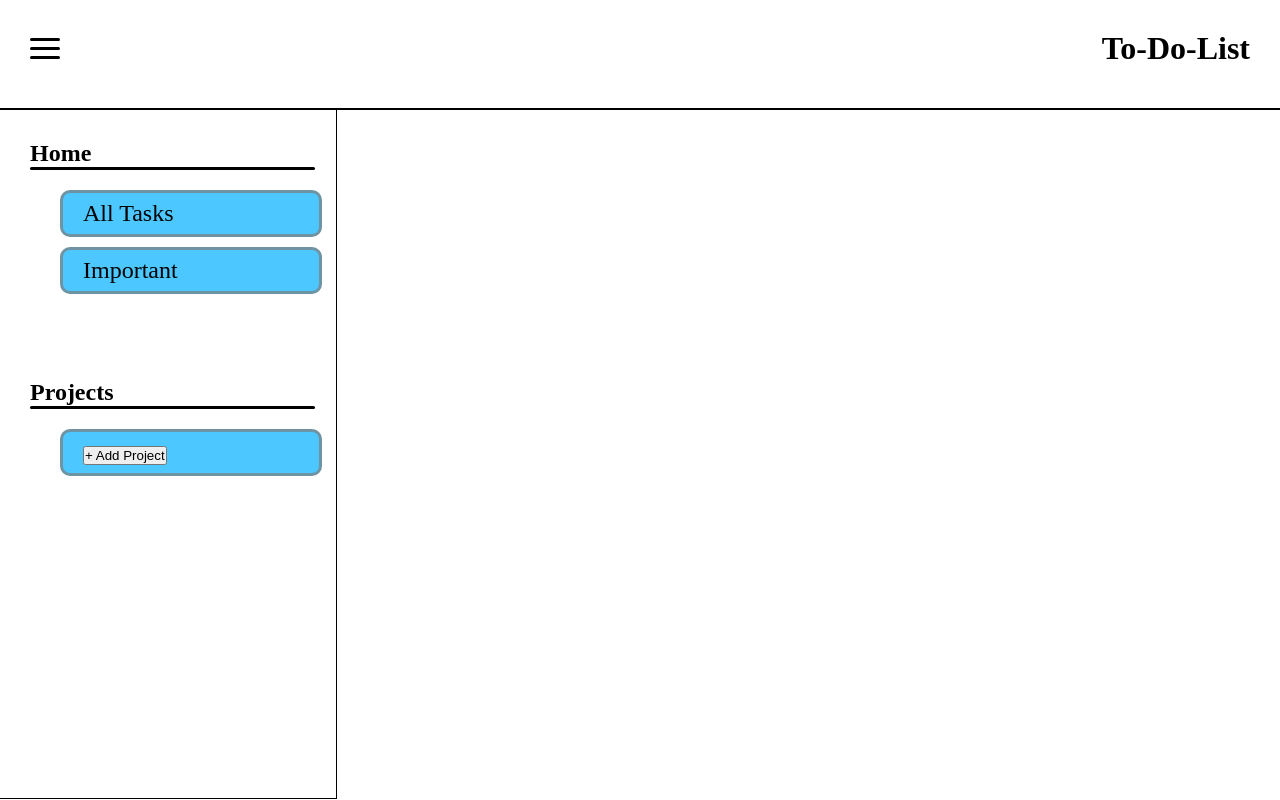
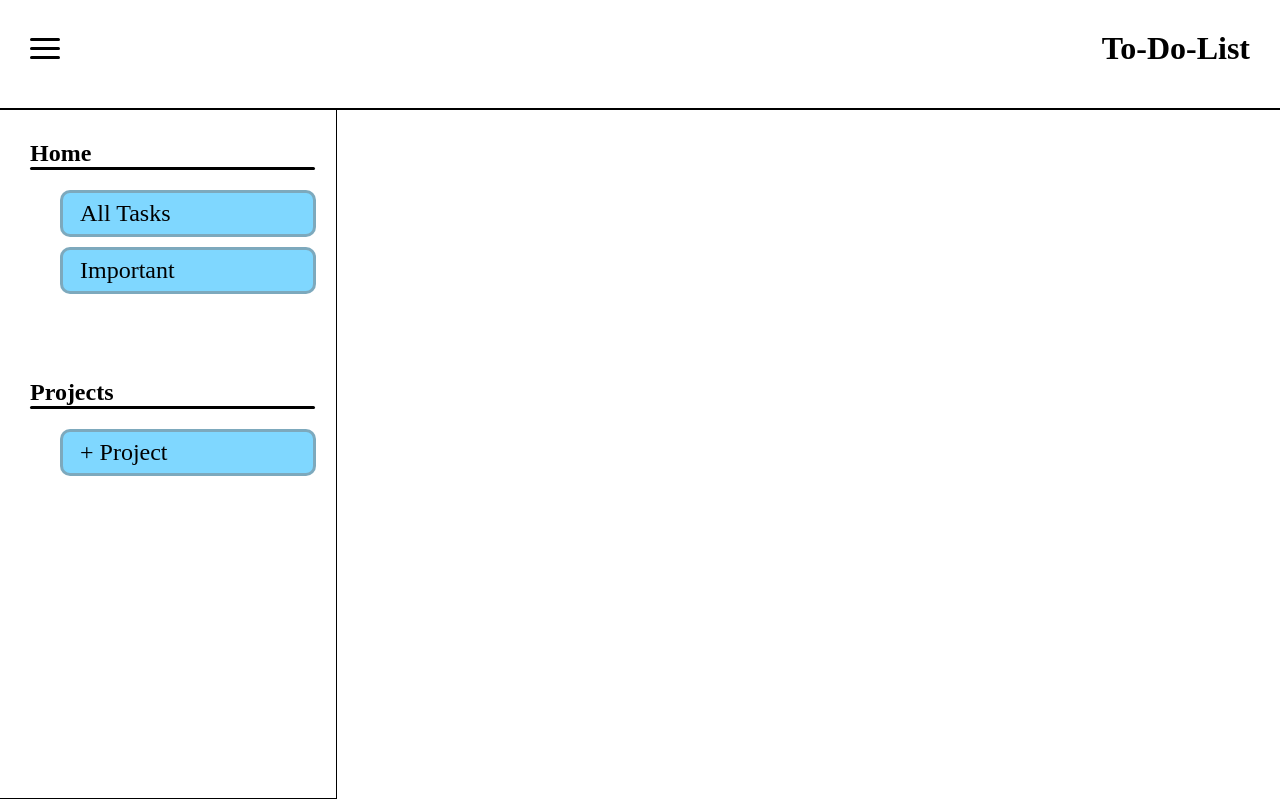
Before and after one commit to ProjectDueTmr/ToDoList, a website built with webpack: page src/index.html in a window 1280 px wide. Built offline with nearby package versions, Linux system fonts and the light colour scheme.

Commit message:
nav done

```diff
--- a/src/index.html
+++ b/src/index.html
@@ -37,7 +37,7 @@
                         <h2>Projects</h2>
                         <div class="h2Border"></div>
                         <div class="navWrapper">
-                            <p><button id="addProject" class='addProject'>+ Add Project</button></p>
+                            <p><a id="addProject" class='addProject'>+ Project</a></p>
                         </div>
                     </div>
                 </nav>
--- a/src/style.css
+++ b/src/style.css
@@ -52,12 +52,16 @@
     gap: 75px;
 }
 .navbar p{
-    background-color: rgb(0, 175, 255, 0.7);
-    border: 3px solid rgb(125, 125, 125, .7);
+    background-color: rgb(0, 175, 255, 0.5);
+    border: 3px solid rgb(125, 125, 125, .5);
     border-radius: 10px;
-    padding: 7px 20px;
+    padding: 7px 17px;
     width: 100%;
     margin: 10px 0;
+    cursor: pointer;
+}
+.navbar p:hover{
+    background-color: rgb(0, 175, 255);
 }
 .h2Border{
     height: 3px;
@@ -70,7 +74,11 @@
     font-size: 1.5rem;
     gap: 15px;
 }
-
+.navWrapper a{
+  border: none;
+  text-align: center;
+  text-decoration: none;
+}
 
 
 /* CONTENT */
```
